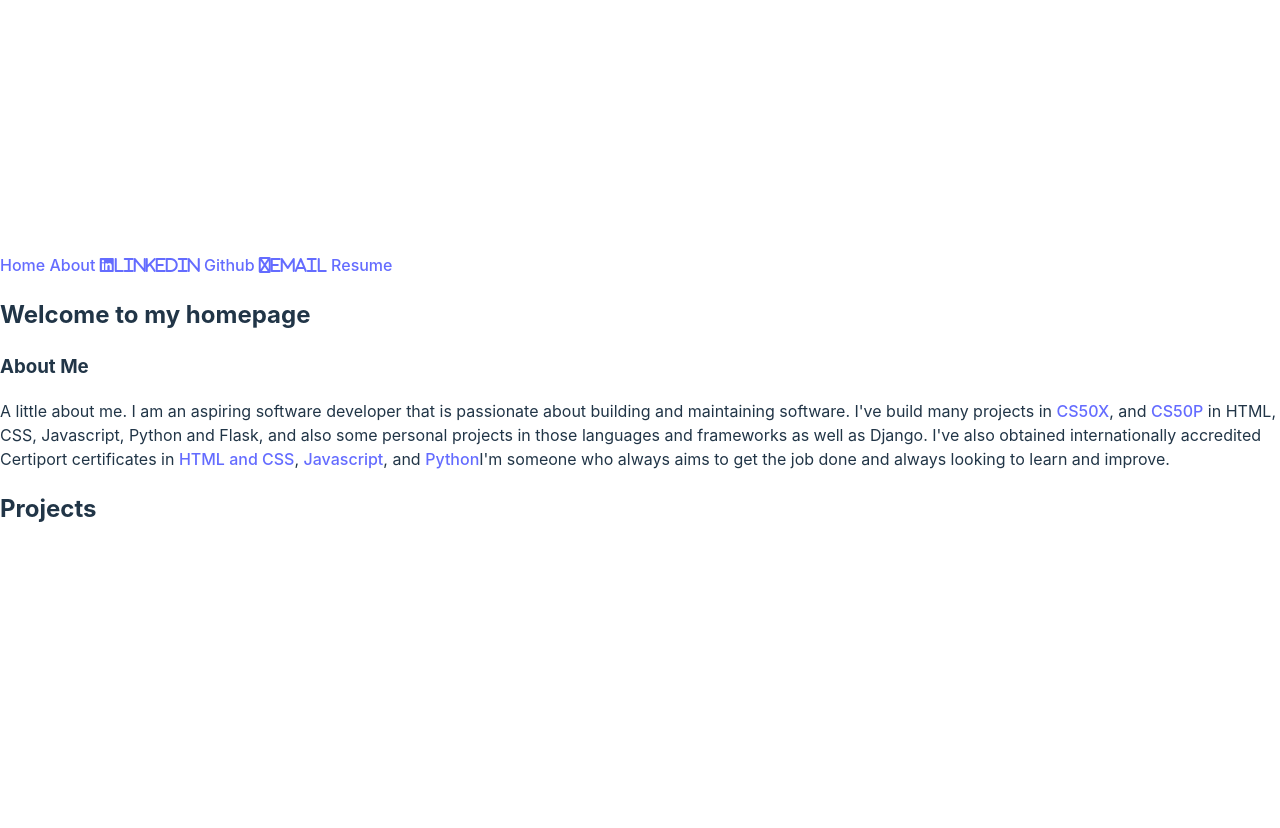
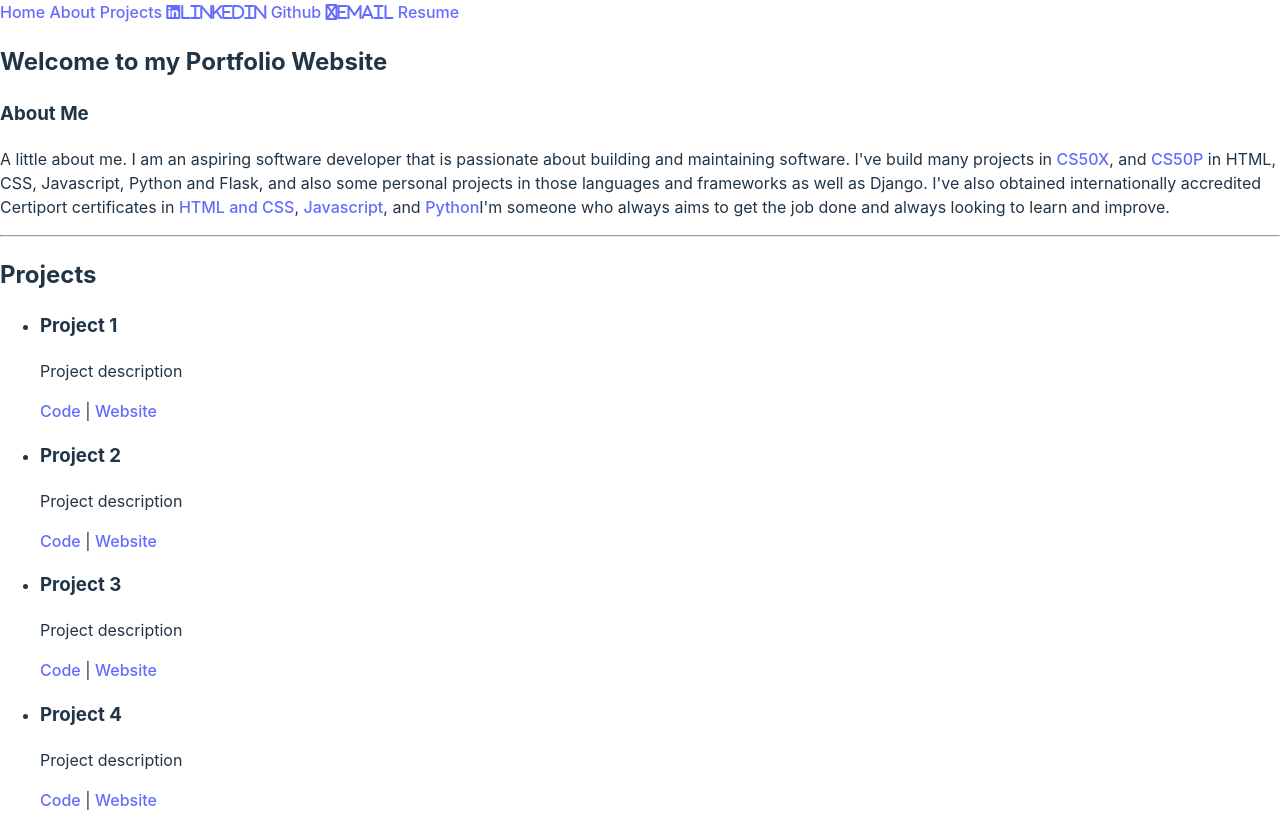
Before and after one commit to IndigoBlack/Portfolio-Website, a React (Vite) app in the folder my-portfolio/: page / in a window 1280 px wide. Before the commit the page ends 800 px from the top, so only its background shows below. Built offline with nearby package versions, Linux system fonts and the light colour scheme.

Commit message:
Added the projects section

```diff
--- a/my-portfolio/src/About.jsx
+++ b/my-portfolio/src/About.jsx
@@ -7,7 +7,7 @@ function About() {
     const Javascript = <a href="https://www.credly.com/badges/6ede6d12-e6e5-4ddc-b893-53f28bbde155/public_url" target="_blank">Javascript</a>
     const Python = <a href="https://www.credly.com/badges/bbc67a6d-ce60-40b4-b4a7-e441bfe63aa9/public_url" target="_blank">Python</a>
     return (
-    <section>
+    <section id='about'>
         <h3>About Me</h3>
         <p>A little about me. I am an aspiring software developer that is passionate about building and maintaining software.
         I've build many projects in {CS50X}, and {CS50P} in HTML, CSS, Javascript,
--- a/my-portfolio/src/App.jsx
+++ b/my-portfolio/src/App.jsx
@@ -10,6 +10,7 @@ const App = () => {
     <>
       <Home />
       <About />
+      <hr />
       <Projects />
     </>
   )
--- a/my-portfolio/src/Home.jsx
+++ b/my-portfolio/src/Home.jsx
@@ -3,11 +3,12 @@ import React from 'react'
 
 function Home() {
     return (
-        <>
+        <section id='home'>
             <header>
                 <nav>
-                    <a href='#'>Home </a>
-                    <a href='./About.jsx'> About </a>
+                    <a href='#home'>Home </a>
+                    <a href='#about'> About </a>
+                    <a href='#projects'>Projects </a>
                     <a href='https://www.linkedin.com/in/mamello-molokwane-2b3b04213' target='_blank'>
                         <i className='fab fa-linkedin'>Linkedin  </i>
                     </a>
@@ -18,9 +19,9 @@ function Home() {
                     <a href="/Resume.pdf" target="_blank" rel="noopener noreferrer"> Resume</a>
                 </nav>
             </header>
-            <h2>Welcome to my homepage</h2>
+            <h2>Welcome to my Portfolio Website</h2>
 
-        </>
+        </section>
     )
 }
 export default Home
--- a/my-portfolio/src/Projects.jsx
+++ b/my-portfolio/src/Projects.jsx
@@ -1,11 +1,49 @@
 import React from 'react';
 
 function Projects() {
-    // Create the project in an object and display the objects using the map function
+    // Create the projects in a list of objects and display the projects using the map function
+    const projects = [
+        {
+            id: 1,
+            name: "Project 1",
+            description: "Project description",
+            code: "Link to code",
+            website: "Link to website",
+        },
+        {
+            id: 2,
+            name: "Project 2",
+            description: "Project description",
+            code: "Link to code",
+            website: "Link to website",
+        },
+        {
+            id: 3,
+            name: "Project 3",
+            description: "Project description",
+            code: "Link to code",
+            website: "Link to website",
+        },
+        {
+            id: 4,
+            name: "Project 4",
+            description: "Project description",
+            code: "Link to code",
+            website: "Link to website",
+        },
+    ]
+    const projectList = projects.map(project => <li key={project.id}>
+        <h3>{project.name}</h3>
+        <p>{project.description}</p>
+        <a href={project.code}>Code</a> | <a href={project.website}>Website</a>
+    </li>)
     return (
-        <>
+        <section id='projects'>
             <h2>Projects</h2>
-        </>
+            <ul>
+                {projectList}
+            </ul>
+        </section>
     )
 }
 export default Projects
```
